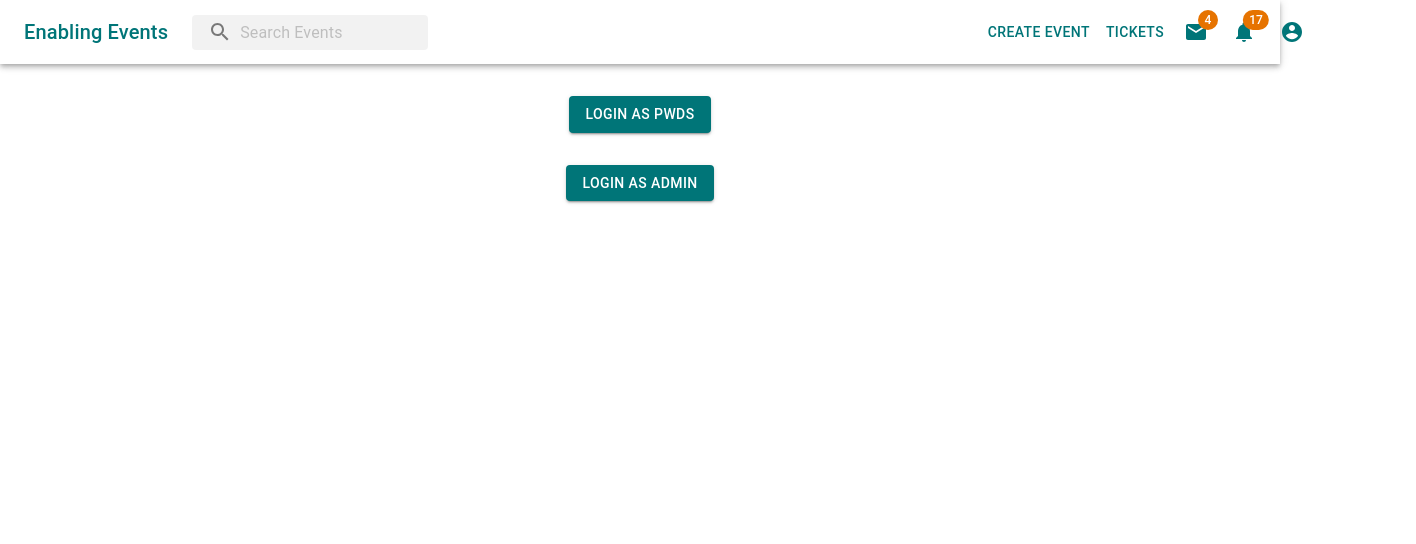
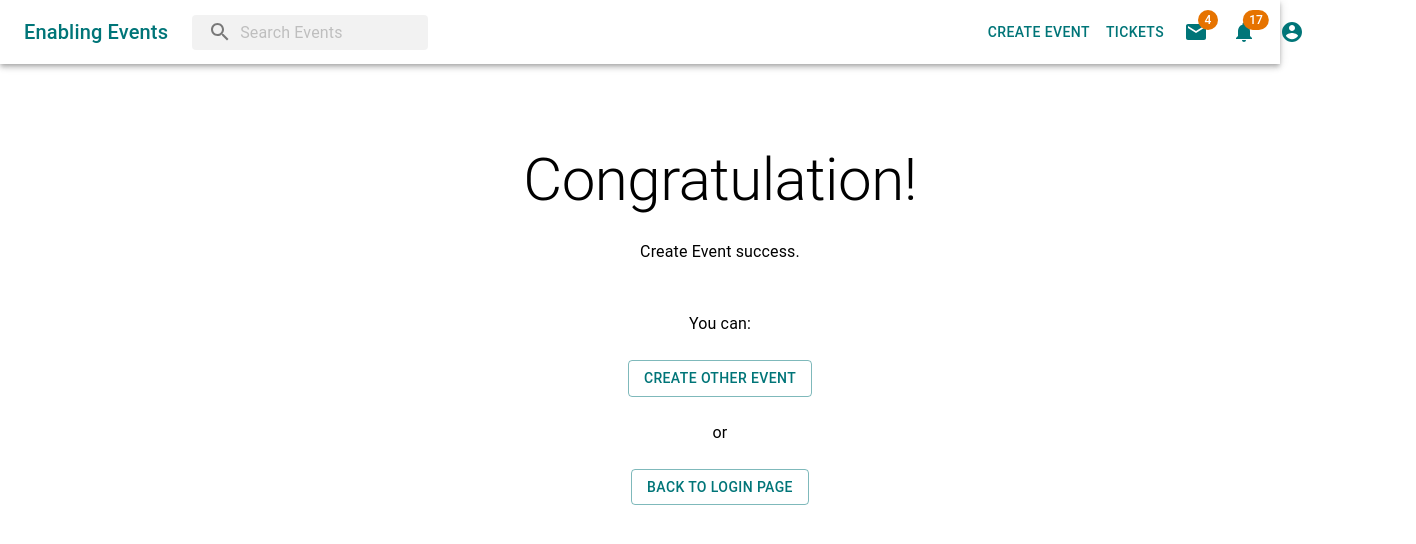
Before and after one commit to tangzhen/enabling-events, a React (Create React App) app: page /admin/success in a window 1280 px wide. Before the commit this address led to /login. Shown: the top 544 px of the page, 1416 px wide, since content can reach past the window. Built offline with nearby package versions, Linux system fonts and the light colour scheme.

Commit message:
[Zhen] create event success page.

```diff
--- a/src/App.tsx
+++ b/src/App.tsx
@@ -10,6 +10,7 @@ import CreateEventPage from "./pages/CreateEventPage";
 import EventDetailPage from "./pages/EventDetailPage";
 import HomePage from "./pages/HomePage";
 import LoginPage from "./pages/LoginPage";
+import CreateEventSuccessPage from "./pages/CreateEventSuccess";
 
 function App() {
   return (
@@ -31,6 +32,9 @@ function App() {
               <Route exact path="/admin/create-event">
                 <CreateEventPage />
               </Route>
+              <Route exact path="/admin/success">
+                <CreateEventSuccessPage />
+              </Route>
               <Route path="*">
                 <Redirect to="/login" />
               </Route>
--- a/src/pages/CreateEventPage.tsx
+++ b/src/pages/CreateEventPage.tsx
@@ -13,6 +13,7 @@ import TicketForm from "../components/TicketForm";
 import { HOST } from "../utils/config";
 import EnablingEvent from "../model/EnablingEvent";
 import moment from "moment";
+import { useHistory } from "react-router-dom";
 
 const useStyles = makeStyles((theme: Theme) =>
   createStyles({
@@ -52,6 +53,7 @@ const INIT_EVENT = {
 
 export default function CreateEventPage() {
   const classes = useStyles();
+  const history = useHistory();
   const [activeStep, setActiveStep] = useState(0);
   const [event, setEvent] = useState<EnablingEvent>(INIT_EVENT);
   const steps = getSteps();
@@ -67,7 +69,7 @@ export default function CreateEventPage() {
   const handleNext = () => {
     if (activeStep === steps.length - 1) {
       axios.post(`${HOST}/api/events`, event).then(() => {
-        console.log("submit", event);
+        history.push({pathname: "/admin/success"});
       });
     }
     setActiveStep((prevActiveStep) => prevActiveStep + 1);
--- /dev/null
+++ b/src/pages/CreateEventSuccess.tsx
@@ -0,0 +1,48 @@
+import Button from "@material-ui/core/Button";
+import Typography from "@material-ui/core/Typography";
+import React from "react";
+import { createStyles, makeStyles, Theme } from "@material-ui/core/styles";
+import { Link as RouterLink } from "react-router-dom";
+
+const useStyles = makeStyles((theme: Theme) =>
+  createStyles({
+    root: {
+      width: "100%",
+      display: "flex",
+      flexDirection: "column",
+      alignItems: "center",
+      padding: theme.spacing(10),
+    },
+    item: {
+      padding: theme.spacing(3),
+    },
+  })
+);
+
+export default function CreateEventSuccessPage() {
+  const classes = useStyles();
+  return (
+    <div className={classes.root}>
+      <Typography variant="h2">Congratulation!</Typography>
+      <Typography className={classes.item}>Create Event success.</Typography>
+      <Typography className={classes.item}>You can:</Typography>
+      <Button
+        variant="outlined"
+        color="primary"
+        component={RouterLink}
+        to="/admin/create-event"
+      >
+        Create other event
+      </Button>
+      <Typography className={classes.item}>or</Typography>
+      <Button
+        variant="outlined"
+        color="primary"
+        component={RouterLink}
+        to="/login"
+      >
+        Back to login page
+      </Button>
+    </div>
+  );
+}
```
